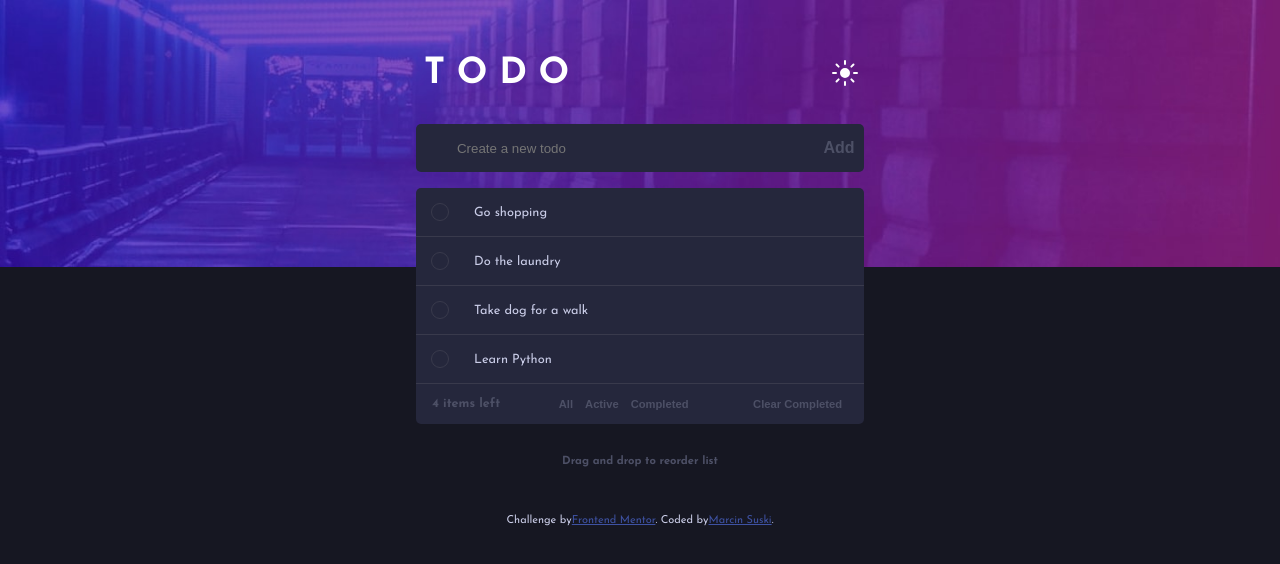
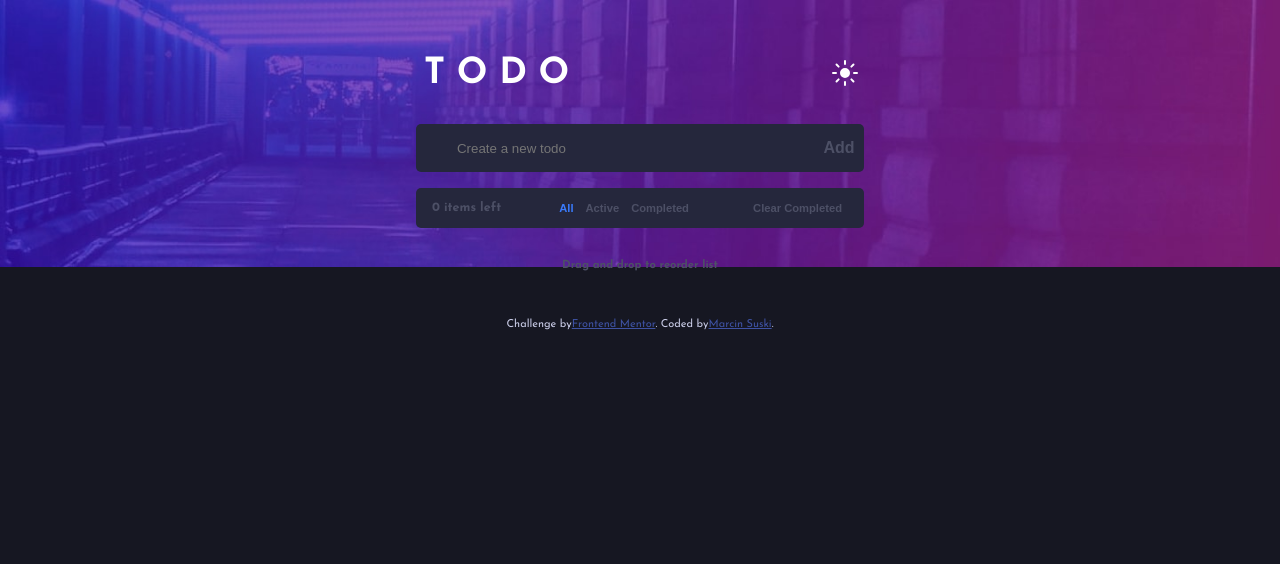
Before and after one commit to helpkang/todo-app-react, a React (Vite) app: page / in a window 1280 px wide. Shown: the top 564 px of the page. Built offline with nearby package versions, Linux system fonts and the light colour scheme.

Commit message:
full state management

```diff
--- a/src/App.tsx
+++ b/src/App.tsx
@@ -10,12 +10,15 @@ import { useState } from "react";
 
 function App() {
     const dispatch = useDispatch();
-    const [name, setName] = useState();
-
+    const [name, setName] = useState('');
 
     const addTodoHandler = () => {
+        if (!name) {
+            alert("You have to entere a name");
+            return
+        }
         dispatch(addTodo({ id: Math.random() * 1000, name, completed: false }));
-        setName("")
+        setName("");
     };
 
     return (
@@ -36,6 +39,7 @@ function App() {
                         {/* <button className="checkbox checkbox-checked" onClick={checkBoxHandler}></button> */}
                     </Box>
                     <input
+                        required
                         value={name}
                         type="text"
                         placeholder="Create a new todo"
--- a/src/components/TodoItem.tsx
+++ b/src/components/TodoItem.tsx
@@ -5,13 +5,13 @@ import { Box } from "@mui/material";
 import IconCross from "../assets/iconCross.svg";
 import { completeTodo } from "../store/todos-slice";
 
-const TodoItem = ({ id, name, deleteHandler }) => {
-    const [completed, setCompleted] = useState(false);
+const TodoItem = ({ id, name, deleteHandler, completed }) => {
+    // const [completed, setCompleted] = useState(false);
     const dispatch = useDispatch();
     // const todos = useSelector((state) => state.todos.value);
 
     function completedHandler() {
-        setCompleted(!completed);
+        completed = !completed;
         dispatch(completeTodo({ id: id, completed: completed }));
     }
 
--- a/src/components/TodoList.css
+++ b/src/components/TodoList.css
@@ -99,7 +99,7 @@
 }
 
 .active {
-    color: $BrightBlue;
+    color: var(--BrightBlue);
 }
 
 .todo--completed {
--- a/src/components/TodoList.tsx
+++ b/src/components/TodoList.tsx
@@ -1,19 +1,41 @@
+import { useState } from "react";
+import { useSelector, useDispatch } from "react-redux";
 import { Box } from "@mui/material";
-import { useSelector, useDispatch } from "react-redux";
+import { deleteTodo, clearCompleted } from "../store/todos-slice";
 import TodoReducer from "../store/todos-slice";
 import TodoItem from "./TodoItem";
 import "./TodoList.css";
-import { deleteTodo, clearCompleted } from "../store/todos-slice";
-import { useState } from "react";
+import { Todos } from "../assets/FakeData";
 
 const Todolist = () => {
+    const [visibleTodos, setVisibleTodos] = useState("all");
     const dispatch = useDispatch();
     const todos = useSelector((state) => state.todos.value);
+    const activeTodos = todos && todos.filter(
+        (item: { id: number; name: string; completed: boolean }) => {
+            return item.completed == false;
+        }
+    );
+    const completedTodos = todos && todos.filter(
+        (item: { id: number; name: string; completed: boolean }) => {
+            return item.completed == true;
+        }
+    );
+
+
+    const currentTodos =
+        visibleTodos == "all"
+            ? todos
+            : visibleTodos == "active"
+            ? activeTodos
+            : visibleTodos == "completed"
+            ? completedTodos
+            : todos;
 
     return (
         <Box className="Card">
             <Box className="todo_list">
-                {todos.map(
+                {todos && currentTodos.map(
                     (item: {
                         id: number;
                         name: string;
@@ -30,26 +52,29 @@ const Todolist = () => {
                         />
                     )
                 )}
-
                 <Box className="controls">
                     <Box>
-                        <span>{todos.length} items left</span>
+                        <span>{currentTodos?.length | 0 } items left</span>
                     </Box>
                     <Box className="segregate">
-                        <button className="segregate-btn active" id="all">
+                        <button className={`segregate-btn ${(visibleTodos == 'all') && "active"}`} id="all"  onClick={() => setVisibleTodos("all")}>
                             All
                         </button>
-                        <button className="segregate-btn" id="active">
+                        <button
+                            className={`segregate-btn ${(visibleTodos == 'active') && "active"}`}
+                            id="active"
+                            onClick={() => setVisibleTodos("active")}
+                        >
                             Active
                         </button>
-                        <button className="segregate-btn" id="completed">
+                        <button className={`segregate-btn ${(visibleTodos == 'completed') && "active"}`} id="completed" onClick={() => setVisibleTodos("completed")}>
                             Completed
                         </button>
                     </Box>
                     <Box className="clear">
                         <button
                             className="clear-btn"
-                            onClick={() => dispatch(clearCompleted({todos}))}
+                            onClick={() => dispatch(clearCompleted({ todos }))}
                         >
                             Clear Completed
                         </button>
--- a/src/store/todos-slice.ts
+++ b/src/store/todos-slice.ts
@@ -5,11 +5,11 @@ import { Todos } from "../assets/FakeData";
 //     todos: { [id: number; name: string; completed: boolean] };
 // }
 
-const initialState = Todos;
+const initialState: object[] = [];
 
 const TodoSlice = createSlice({
     name: "todo",
-    initialState: { value: Todos },
+    initialState: { value: initialState },
     reducers: {
         addTodo: (state, action) => {
             state.value.push(action.payload);
```
